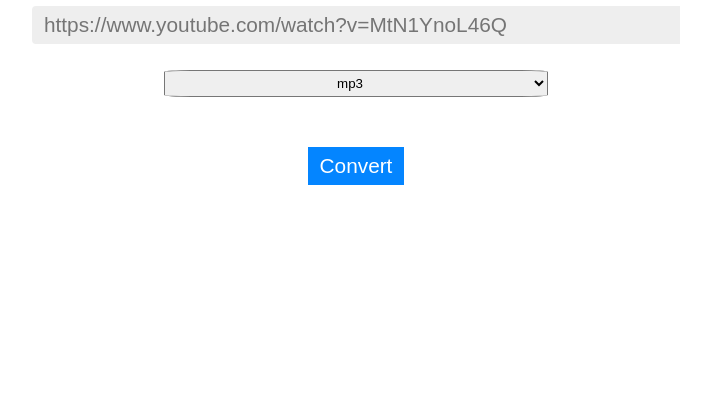
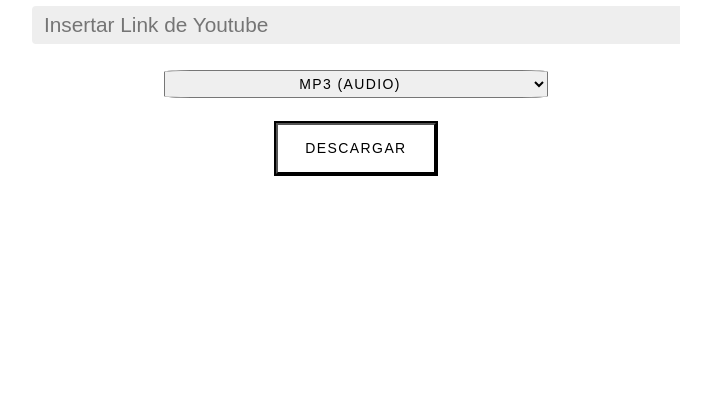
Before and after one commit to yeadan/YoutubeDownloader, a plain HTML site: page index.html in a window 1280 px wide. Shown: the part 380-800 px from the top of the page, without its empty margins (284-995 px from the left). Drawn offline with Linux system fonts and the light colour scheme.

Commit message:
Add files via upload

```diff
--- a/index.html
+++ b/index.html
@@ -1,5 +1,5 @@
 <!DOCTYPE html>
-<html lang='en'>
+<html lang='es'>
 
 <head>
 	<link rel='stylesheet' href='./style.css' />
@@ -7,14 +7,15 @@
 </head>
 
 <body>
-	<h1 class='heading'>Paste YouTube URL</h1>
-	<input class='URL-input' placeholder='https://www.youtube.com/watch?v=MtN1YnoL46Q' />
+	<h1 class='heading'>Youtube Downloader</h1>
+	<input class='URL-input' placeholder='Insertar Link de Youtube' />
 	<select class='opt'>
-		<option value='mp3'>mp3</option>
-		<option value='mp4'>mp4</option>
+		<option value='mp3'>mp3 (audio)</option>
+		<option value='mp4'>mp4 (vídeo)</option>
 	</select>
 
-	<button class='convert-button' id='btn'>Convert</button>
+	<button class='buttons btn effect04' data-sm-link-text="CLICK" id='btn'>Descargar</button>
+
 	<script src='./script.js'></script>
 </body>
 
--- a/script.js
+++ b/script.js
@@ -3,6 +3,7 @@
 let select = document.querySelector('.opt');
 let serverURL = 'http://localhost:4000';
 
+//Evento de click en el botón
 Btn.addEventListener('click', () => {
 	if (!URLinput.value) {
 		alert('Enter YouTube URL');
@@ -15,6 +16,7 @@
 	}
 });
 
+// Bajar el link en mp3 (audio)
 async function downloadMp3(query) {
 	const res = await fetch(`${serverURL}/downloadmp3?url=${query}`);
 	if(res.status == 200) {
@@ -27,6 +29,7 @@
 	}
 }
 
+//Bajar el link en mp4 (vídeo)
 async function downloadMp4(query) {
 	const res = await fetch(`${serverURL}/downloadmp4?url=${query}`);
 	if(res.status == 200) {
--- a/style.css
+++ b/style.css
@@ -10,10 +10,10 @@
 .heading {
 	font-family: Arial;
 	margin-top: 40vh;
+
 }
 
-.URL-input,
-.convert-button {
+.URL-input {
 	font-size: 1.3em;
 	padding: 5px 10px;
 }
@@ -32,18 +32,6 @@
 	border: 2px solid #0485ff;
 }
 
-.convert-button {
-	margin: 2% auto;
-	border: 2px solid #0485ff;
-	background: #0485ff;
-	color: white;
-	transition: 0.15s;
-}
-
-.convert-button:hover {
-	background: #016acc;
-	border-color: #016acc;
-}
 
 @media only screen and (max-width: 600px) {
 	body {
@@ -57,10 +45,6 @@
 		width: 100%;
 	}
 
-	.convert-button {
-		margin: 7% auto;
-		width: 100%;
-	}
 }
 
 .opt {
@@ -68,4 +52,93 @@
 	margin: 2% auto;
 	padding: 4px;
 	border-radius: 7%;
+
+    letter-spacing: 0.1em;
+    cursor: pointer;
+    font-size: 14px;
+    font-weight: 400;
+
+
+    text-decoration: none;
+    text-transform: uppercase;
+
+
+
 }
+
+  /*Buttons */
+.buttons {
+    background: #FFF;
+    font-family: 'Noto Sans JP', sans-serif;
+    font-weight: 400;
+    display: flex;
+    flex-direction: row;
+        flex-wrap: wrap;
+    justify-content: center;
+    text-align: center;
+    width: 100%;
+    height: 100%;
+    margin: 0 auto;
+  }
+
+
+  .btn {
+    letter-spacing: 0.1em;
+    cursor: pointer;
+    font-size: 14px;
+    font-weight: 400;
+    line-height: 45px;
+    max-width: 160px;
+    position: relative;
+    text-decoration: none;
+    text-transform: uppercase;
+    width: 100%;
+  }
+  .btn:hover {
+    text-decoration: none;
+  }
+
+  /*btn_background*/
+  .effect04 {
+    --uismLinkDisplay: var(--smLinkDisplay, inline-flex);
+    display: var(--uismLinkDisplay);
+    color: #000;
+    outline: solid  2px #000;
+    position: relative;
+    transition-duration: 0.4s;
+    overflow: hidden;
+  }
+
+  .effect04::before,
+  .effect04 span{
+      margin: 0 auto;
+      transition-timing-function: cubic-bezier(0.86, 0, 0.07, 1);
+      transition-duration: 0.4s;
+  }
+
+  .effect04:hover{
+
+    background-color: #000;
+  }
+
+  .effect04:hover span{
+    -webkit-transform: translateY(-400%) scale(-0.1,20);
+            transform: translateY(-400%) scale(-0.1,20);
+  }
+
+  .effect04::before{
+    content: attr(data-sm-link-text);
+      color: #FFF;
+    position: absolute;
+    left: 0;
+    right: 0;
+    margin: auto;
+    -webkit-transform: translateY(500%) scale(-0.1,20);
+            transform: translateY(500%) scale(-0.1,20);
+  }
+
+  .effect04:hover::before{
+    letter-spacing: 0.05em;
+    -webkit-transform: translateY(0) scale(1,1);
+            transform: translateY(0) scale(1,1);
+  }
```
Also changed, not shown: README.md.
